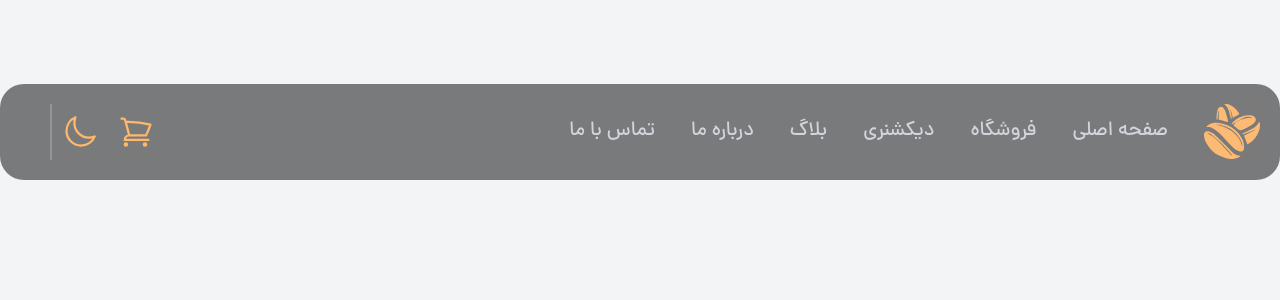
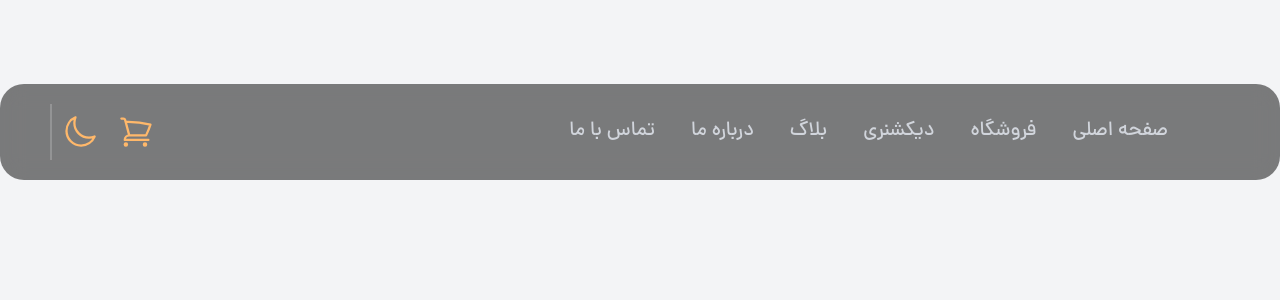
Before and after one commit to ATalitanha/golden-coffe, a Next.js app: page / in a window 1280 px wide. Shown: the top 300 px of the page. Built offline with nearby package versions, Linux system fonts and the light colour scheme.

Commit message:
Update header.tsx

```diff
--- a/components/layout/header.tsx
+++ b/components/layout/header.tsx
@@ -12,7 +12,6 @@ const Header = () => {
                 {/* logo */}
                 <section>
                     <div className="size-14">
-                        <img onClick={toggleTheme} src="/image/svgs/logo.svg" alt="" className="w-full" />
                     </div>
                 </section>
                 {/* list */}
```
